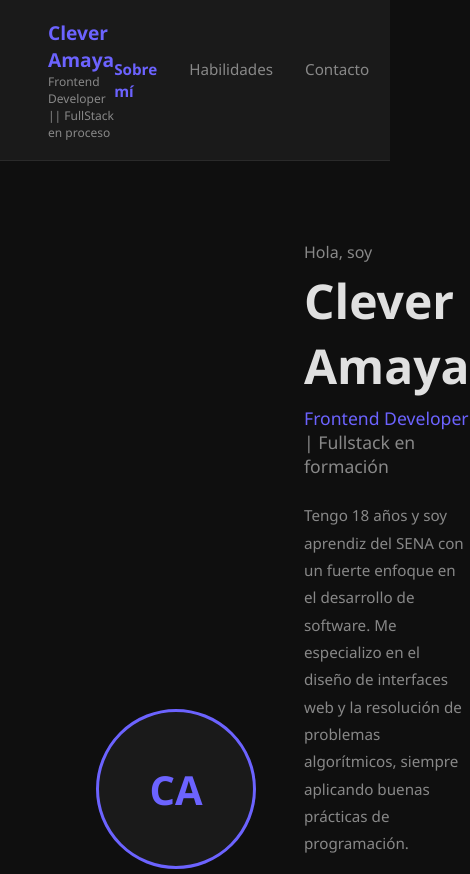
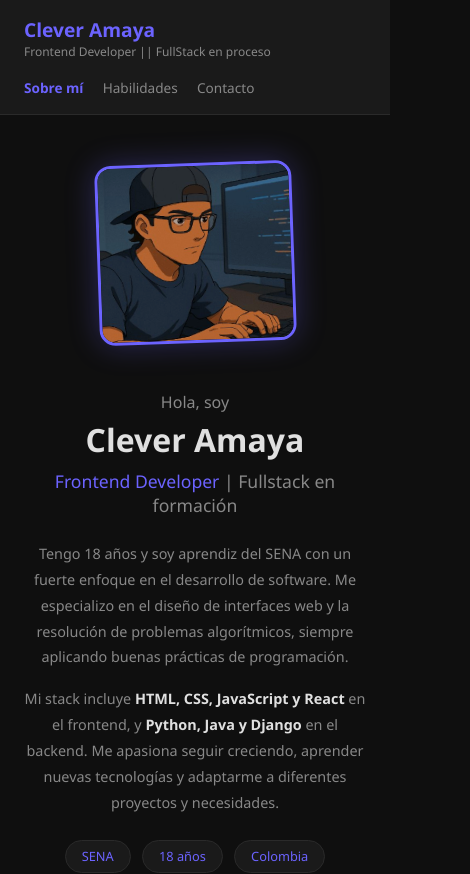
Before and after one commit to CLEV769/Proyecto_Propio, a React (Create React App) app in the folder mi-app/: page / in a window 390 px wide. Shown: the top 874 px of the page, 470 px wide, since content can reach past the window. Built offline with nearby package versions, Linux system fonts and the light colour scheme.

Commit message:
Se sube el proyecto actualizado, con algunos cambios hechos.

```diff
--- a/mi-app/src/pages/Home.jsx
+++ b/mi-app/src/pages/Home.jsx
@@ -4,7 +4,7 @@ function Home() {
   return (
     <section className="home">
       <div className="home__avatar">
-        <span>CA</span>
+        <img src="/images/avatar.png" alt="Clever Amaya" />
       </div>
 
       <div className="home__content">
--- a/mi-app/src/styles/Contact.css
+++ b/mi-app/src/styles/Contact.css
@@ -75,3 +75,16 @@
     transform: translateY(0);
   }
 }
+@media (max-width: 768px) {
+  .contact {
+    padding: 3rem 1.5rem;
+  }
+
+  .contact__cards {
+    grid-template-columns: 1fr;
+  }
+
+  .contact__title {
+    font-size: 1.8rem;
+  }
+}
--- a/mi-app/src/styles/Home.css
+++ b/mi-app/src/styles/Home.css
@@ -7,17 +7,25 @@
 }
 
 .home__avatar {
-  min-width: 160px;
-  height: 160px;
-  border-radius: 50%;
-  background-color: var(--color-surface);
+  min-width: 180px;
+  height: 180px;
+  border-radius: 16px;
+  overflow: hidden;
   border: 3px solid var(--color-primary);
-  display: flex;
-  align-items: center;
-  justify-content: center;
-  font-size: 2.5rem;
-  font-weight: 700;
-  color: var(--color-primary);
+  box-shadow: 0 0 30px rgba(108, 99, 255, 0.3);
+  transform: rotate(-2deg);
+  transition: transform 0.3s ease;
+}
+
+.home__avatar:hover {
+  transform: rotate(0deg) scale(1.03);
+}
+
+.home__avatar img {
+  width: 100%;
+  height: 100%;
+  object-fit: cover;
+  object-position: center top;
 }
 
 .home__greeting {
@@ -86,3 +94,23 @@
     transform: translateY(0);
   }
 }
+@media (max-width: 768px) {
+  .home {
+    flex-direction: column;
+    align-items: center;
+    text-align: center;
+    padding: 3rem 1.5rem;
+  }
+
+  .home__name {
+    font-size: 2rem;
+  }
+
+  .home__bio {
+    font-size: 0.9rem;
+  }
+
+  .home__badges {
+    justify-content: center;
+  }
+}
--- a/mi-app/src/styles/Navbar.css
+++ b/mi-app/src/styles/Navbar.css
@@ -47,3 +47,19 @@
   color: var(--color-primary);
   font-weight: 600;
 }
+@media (max-width: 768px) {
+  .navbar {
+    flex-direction: column;
+    align-items: flex-start;
+    padding: 1rem 1.5rem;
+    gap: 1rem;
+  }
+
+  .navbar__links {
+    gap: 1.2rem;
+  }
+
+  .navbar__links a {
+    font-size: 0.85rem;
+  }
+}
--- a/mi-app/src/styles/Skills.css
+++ b/mi-app/src/styles/Skills.css
@@ -86,3 +86,17 @@
     transform: translateY(0);
   }
 }
+@media (max-width: 768px) {
+  .skills {
+    padding: 3rem 1.5rem;
+  }
+
+  .skills__groups {
+    grid-template-columns: 1fr;
+    gap: 2rem;
+  }
+
+  .skills__title {
+    font-size: 1.8rem;
+  }
+}
```
Also changed, not shown: mi-app/public/images/avatar.png (added).
